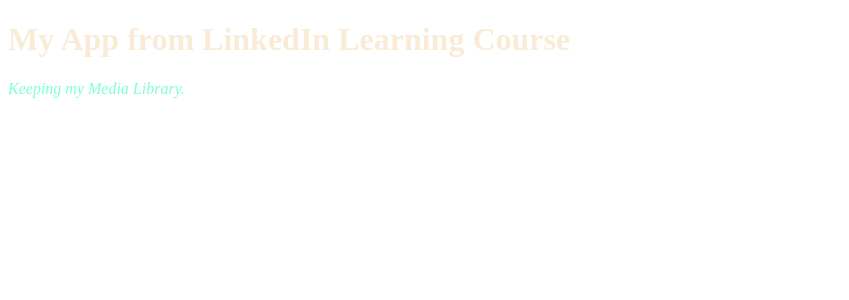
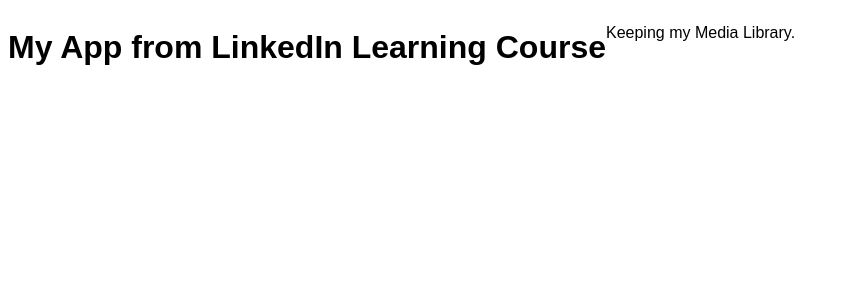
Before and after one commit to RusmanCool/AngularTraining, an Angular app: page / in a window 1280 px wide. Shown: the top 300 px of the page, without its empty margins (0-849 px from the left). Built offline with nearby package versions, Linux system fonts and the light colour scheme.

Commit message:
added a better css

```diff
--- a/src/app/app.component.css
+++ b/src/app/app.component.css
@@ -1,5 +1,18 @@
-h1 {color: antiquewhite;}
-.description {
+:host {
+    display: flex;
+    font-family: Arial, Helvetica, sans-serif;
+  }
+  section {
+    width: 100%;
+    background-color: #32435b;
+  }
+  section > header {
+    color: #ffffff;
+    padding: 10px;
+  }
+  section > header > h1 {
+    font-size: 2em;
+  }
+  section > header .description {
     font-style: italic;
-    color: aquamarine;
-}
+  }
```
